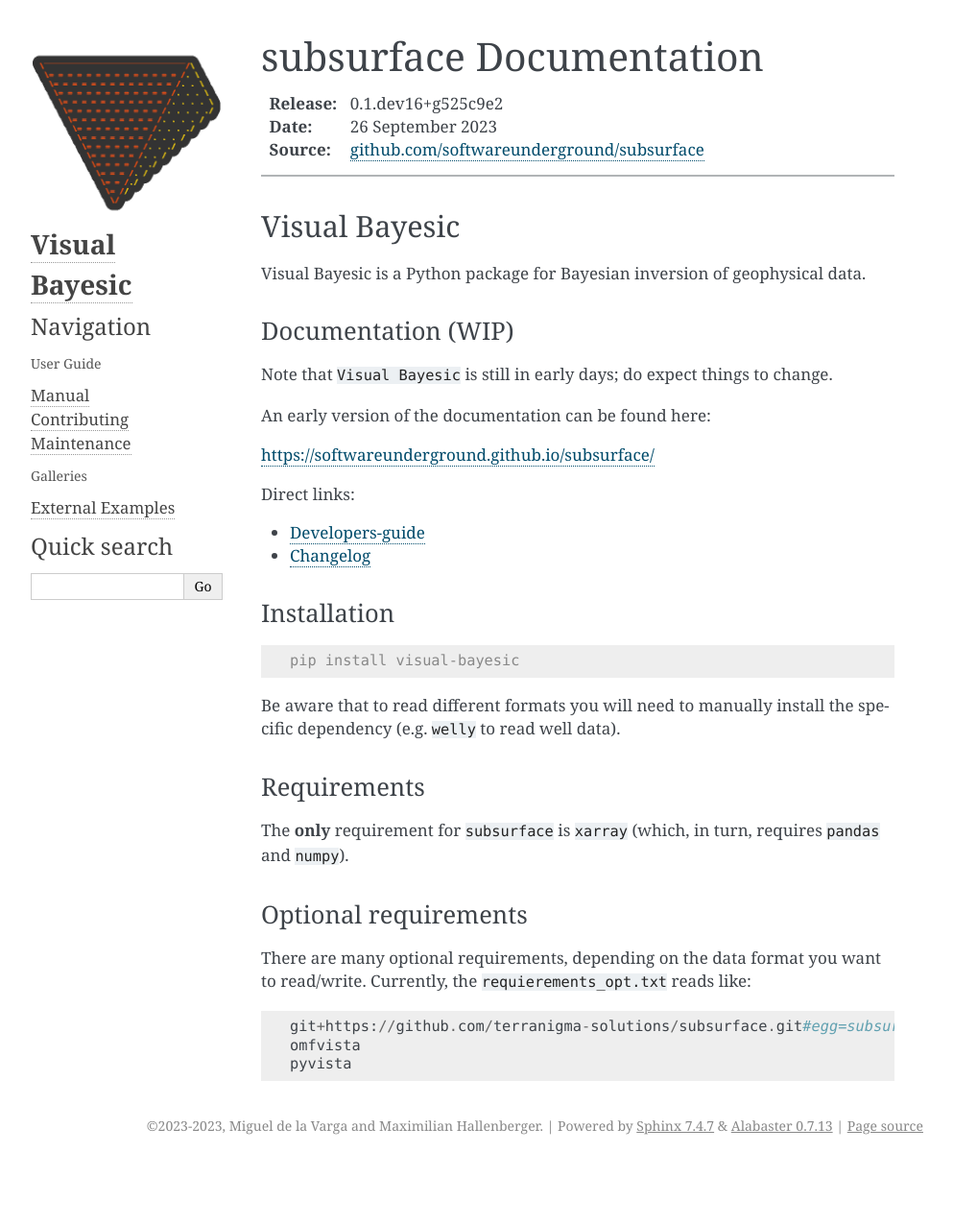
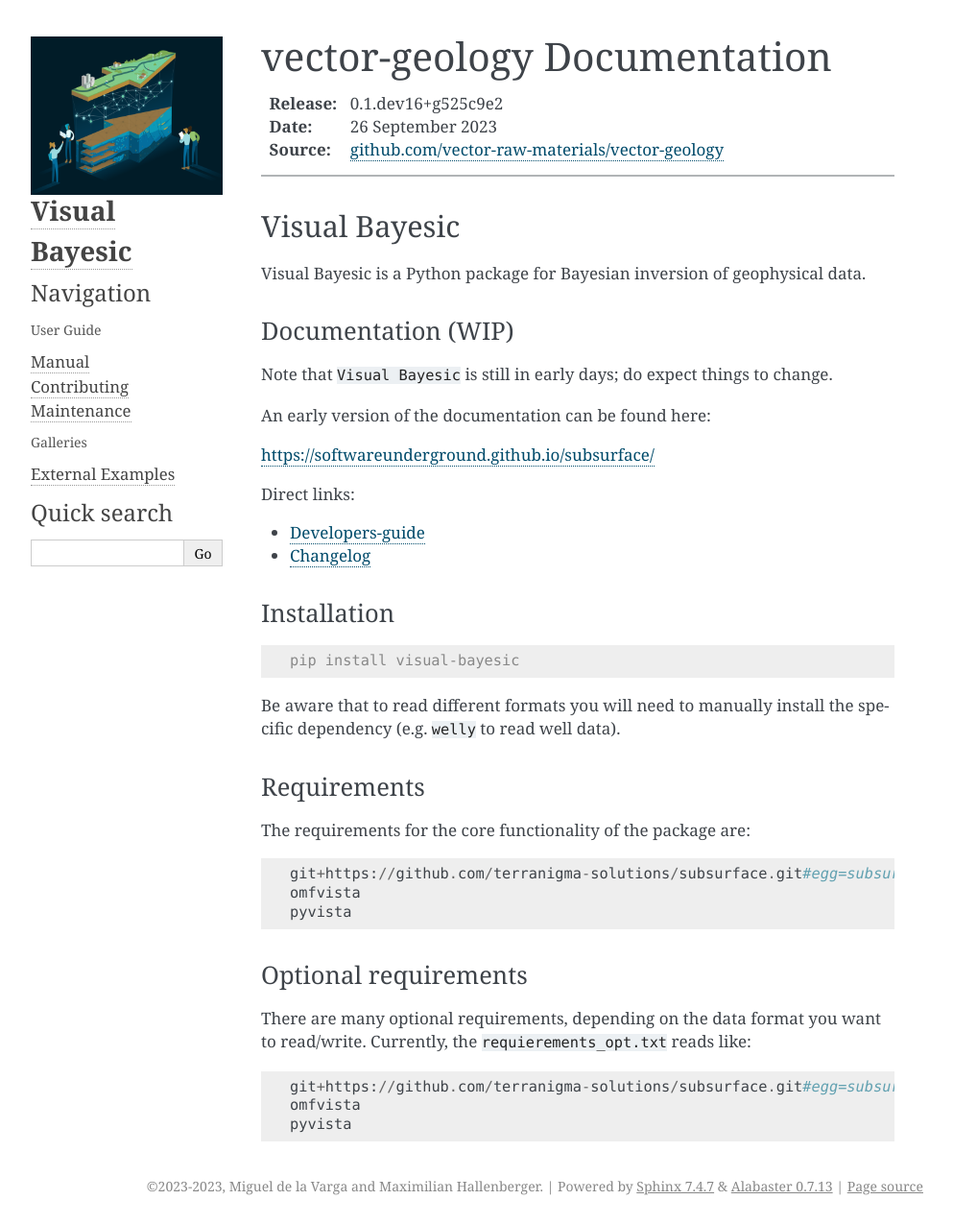
Before and after one commit to vector-raw-materials/vector-geology, a Sphinx documentation site: the page built from docs/source/index.rst, in a window 1280 px wide. Shown: the whole page at 96% size, without its empty margins (148-1141 px from the left). Built offline with Sphinx 7.4.7, drawn with Linux system fonts in a browser that asks for light colours; pages that are not in the unit, such as notebooks, are missing from menus; before the commit the page ends 1212 px from its top, so only the background shows below that.

Commit message:
[DOC] Adapting a bunch of stuff from the documentation

```diff
--- a/README.rst
+++ b/README.rst
@@ -1,6 +1,6 @@
-.. image:: https://raw.githubusercontent.com/softwareunderground/subsurface/main/docs/source/_static/logos/subsurface.png
-   :target: https://softwareunderground.github.io/subsurface
-   :alt: subsurface logo
+.. image:: https://raw.githubusercontent.com/vector-raw-materials/vector-geology/main/docs/source/_static/logos/vector-logo.png
+   :target: https://github.com/vector-raw-materials/vector-geology
+   :alt: vector logo
 
 
 .. image:: https://img.shields.io/badge/python-3.8+-blue.svg
--- a/docs/source/conf.py
+++ b/docs/source/conf.py
@@ -146,7 +146,7 @@
     'prev_next_buttons_location': 'both',
 }
 html_static_path = ['_static']
-html_logo = '_static/logos/subsurface.png'
+html_logo = '_static/logos/vector-logo.png'
 html_favicon = '_static/logos/favicon.ico'
 html_sidebars = {
     '**': [
--- a/docs/source/contributing.rst
+++ b/docs/source/contributing.rst
@@ -1,7 +1,7 @@
 Contributing
 ------------
 
-The package ``VisualBayesic`` is a community effort, and contributions of any kind
+The package ``vector-geology`` is a community effort, and contributions of any kind
 (code, documentation, bug reports, examples) are very welcomed; please get in
 touch!
 
--- a/docs/source/index.rst
+++ b/docs/source/index.rst
@@ -1,12 +1,12 @@
 .. _subsurface-manual:
 
 ########################
-subsurface Documentation
+vector-geology Documentation
 ########################
 
 :Release: |version|
 :Date: |today|
-:Source: `github.com/softwareunderground/subsurface <https://github.com/softwareunderground/subsurface>`_
+:Source: `github.com/vector-raw-materials/vector-geology <https://github.com/vector-raw-materials/vector-geology>`_
 
 ----
 
@@ -17,10 +17,10 @@
 
 Requirements
 ------------
+The requirements for the core functionality of the package are:
 
-The **only** requirement for ``subsurface`` is ``xarray`` (which, in turn,
-requires ``pandas`` and ``numpy``).
-
+.. include:: ../../requirements_opt.txt
+   :literal:
 
 Optional requirements
 ---------------------
```
Also changed, not shown: docs/source/_static/logos/subsurface-logo.txt (deleted, +0 -19 lines), docs/source/_static/logos/favicon.ico, docs/source/_static/logos/subsurface-logo_screenshot.png (deleted), docs/source/_static/logos/subsurface.png (deleted), docs/source/_static/logos/vector-logo.png (added).
